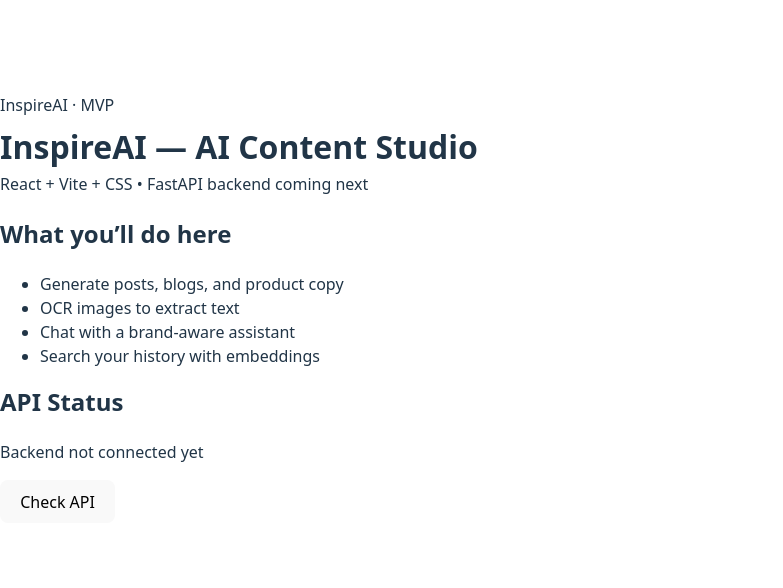
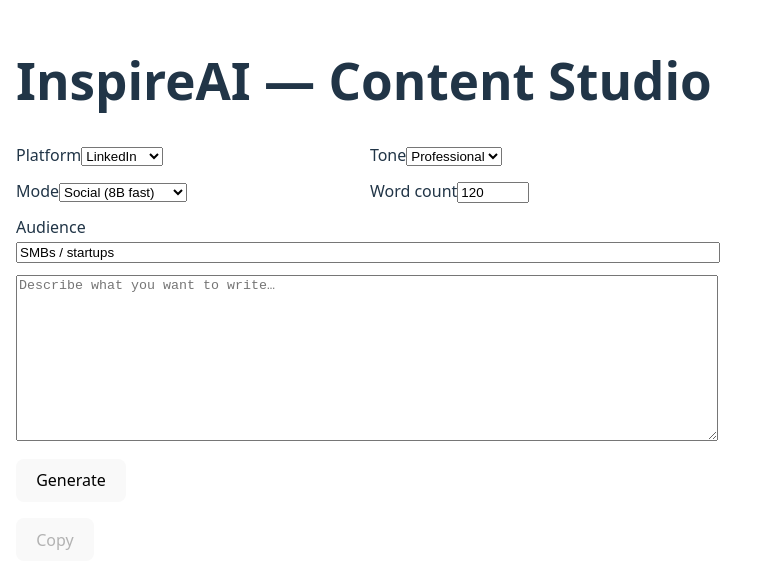
Before and after one commit to sarrabousnina/InspireAI, a React (Vite) app in the folder frontend/: page / in a window 1280 px wide. Shown: the part 104-692 px from the top of the page, without its empty margins (0-783 px from the left). Built offline with nearby package versions, Linux system fonts and the light colour scheme; no server answers; the HTML template or start-up script is replaced by a standard one.

Commit message:
LLM with groq

```diff
--- a/frontend/src/App.tsx
+++ b/frontend/src/App.tsx
@@ -1,47 +1,85 @@
+import { useState } from "react";
+import { generateContent } from "./lib/api";
+
 export default function App() {
+  const [prompt, setPrompt] = useState("");
+  const [platform, setPlatform] = useState<"linkedin"|"instagram"|"facebook"|"blog">("linkedin");
+  const [tone, setTone] = useState<"professional"|"friendly"|"witty"|"persuasive">("professional");
+  const [audience, setAudience] = useState("SMBs / startups");
+  const [wordCount, setWordCount] = useState(120);
+  const [mode, setMode] = useState<"social"|"blog">("social");
+  const [out, setOut] = useState("");
+  const [loading, setLoading] = useState(false);
+
+  async function go() {
+    setLoading(true); setOut("");
+    try {
+      const result = await generateContent({
+        prompt, platform, tone, audience,
+        word_count: wordCount, mode,
+        temperature: mode==="social" ? 0.7 : 0.6,
+      });
+      setOut(result);
+    } catch (e:any) { setOut(e.message || "Error"); }
+    finally { setLoading(false); }
+  }
+
   return (
-    <div className="container">
-      <div className="card" style={{ marginTop: 24 }}>
-        <span className="badge">InspireAI · MVP</span>
-        <h1 style={{ margin: '12px 0 8px', fontSize: 32 }}>
-          InspireAI — AI Content Studio
-        </h1>
-        <p style={{ marginTop: 0, color: 'var(--muted)' }}>
-          React + Vite + CSS • FastAPI backend coming next
-        </p>
+    <main style={{maxWidth:900,margin:"2rem auto",padding:"1rem"}}>
+      <h1>InspireAI — Content Studio</h1>
 
-        <div className="grid grid-2" style={{ marginTop: 20 }}>
-          <div className="card">
-            <h2 style={{ marginTop: 0 }}>What you’ll do here</h2>
-            <ul>
-              <li>Generate posts, blogs, and product copy</li>
-              <li>OCR images to extract text</li>
-              <li>Chat with a brand-aware assistant</li>
-              <li>Search your history with embeddings</li>
-            </ul>
-          </div>
+      <div style={{display:"grid",gap:12,gridTemplateColumns:"1fr 1fr"}}>
+        <label>Platform
+          <select value={platform} onChange={e=>setPlatform(e.target.value as any)}>
+            <option value="linkedin">LinkedIn</option>
+            <option value="instagram">Instagram</option>
+            <option value="facebook">Facebook</option>
+            <option value="blog">Blog</option>
+          </select>
+        </label>
 
-          <div className="card">
-            <h2 style={{ marginTop: 0 }}>API Status</h2>
-            <p id="api-status">Backend not connected yet</p>
-            <button className="btn" onClick={checkHealth}>
-              Check API
-            </button>
-          </div>
-        </div>
+        <label> Tone
+          <select value={tone} onChange={e=>setTone(e.target.value as any)}>
+            <option value="professional">Professional</option>
+            <option value="friendly">Friendly</option>
+            <option value="witty">Witty</option>
+            <option value="persuasive">Persuasive</option>
+          </select>
+        </label>
+
+        <label> Mode
+          <select value={mode} onChange={e=>setMode(e.target.value as any)}>
+            <option value="social">Social (8B fast)</option>
+            <option value="blog">Blog (70B quality)</option>
+          </select>
+        </label>
+
+        <label> Word count
+          <input type="number" value={wordCount}
+            onChange={e=>setWordCount(Number(e.target.value))}
+            min={60} max={1200}/>
+        </label>
       </div>
-    </div>
-  )
+
+      <label style={{display:"block",marginTop:12}}>Audience
+        <input style={{width:"100%"}} value={audience} onChange={e=>setAudience(e.target.value)} />
+      </label>
+
+      <textarea
+        style={{width:"100%",height:160,marginTop:12}}
+        placeholder="Describe what you want to write…"
+        value={prompt} onChange={e=>setPrompt(e.target.value)}
+      />
+
+      <button onClick={go} disabled={loading} style={{marginTop:12}}>
+        {loading ? "Generating…" : "Generate"}
+      </button>
+
+      <div style={{marginTop:16}}>
+        <button onClick={()=>navigator.clipboard.writeText(out)} disabled={!out}>Copy</button>
+      </div>
+
+      <pre style={{whiteSpace:"pre-wrap",marginTop:12}}>{out}</pre>
+    </main>
+  );
 }
-
-// we'll use this after we add FastAPI
-async function checkHealth() {
-  const el = document.getElementById('api-status')!
-  try {
-    const r = await fetch('http://localhost:8000/health')
-    const data = await r.json()
-    el.textContent = `API: ${data.ok ? 'OK' : 'Not OK'}`
-  } catch {
-    el.textContent = 'API: not reachable'
-  }
-}
--- /dev/null
+++ b/frontend/src/lib/api.ts
@@ -0,0 +1,22 @@
+const API_URL = import.meta.env.VITE_API_URL as string;
+
+export type GenPayload = {
+  prompt: string;
+  platform: "linkedin" | "instagram" | "facebook" | "blog";
+  tone: "professional" | "friendly" | "witty" | "persuasive";
+  audience?: string;
+  word_count: number;
+  mode: "social" | "blog";
+  temperature?: number;
+};
+
+export async function generateContent(payload: GenPayload) {
+  const res = await fetch(`${API_URL}/generate`, {
+    method: "POST",
+    headers: { "Content-Type": "application/json" },
+    body: JSON.stringify(payload),
+  });
+  if (!res.ok) throw new Error(await res.text());
+  const data = await res.json();
+  return data.result as string;
+}
```
Also changed, not shown: 1 other file (tests, documents, lock files or other folders).
